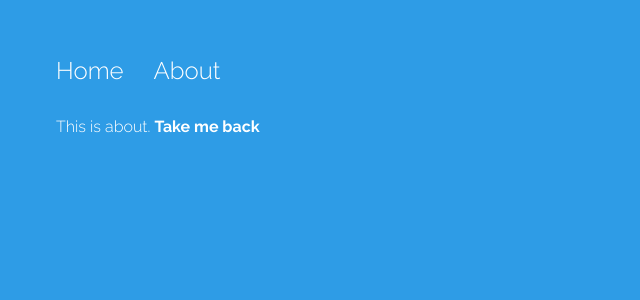
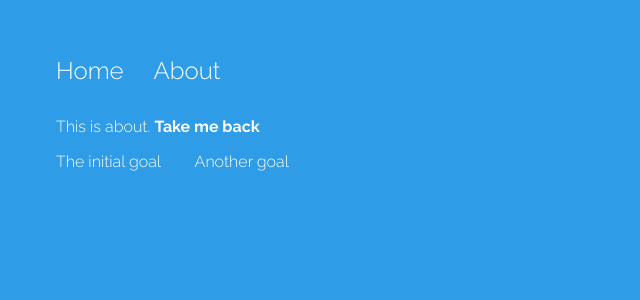
Before and after one commit to igoreskin/angular-ng5, an Angular app: page /about/48 in a window 1280 px wide. Shown: the top 300 px of the page, without its empty margins (0-640 px from the left). Built offline with nearby package versions, Linux system fonts and the light colour scheme.

Commit message:
data service

```diff
--- a/package.json
+++ b/package.json
@@ -20,7 +20,7 @@
     "@angular/platform-browser-dynamic": "~7.2.0",
     "@angular/router": "~7.2.0",
     "core-js": "^2.5.4",
-    "rxjs": "~6.3.3",
+    "rxjs": "^6.3.3",
     "tslib": "^1.9.0",
     "zone.js": "~0.8.26"
   },
--- a/src/app/about/about.component.html
+++ b/src/app/about/about.component.html
@@ -1,3 +1,9 @@
 <p>
   This is about. <a href="" (click)="sendMeHome()"><strong>Take me back</strong></a>
 </p>
+
+<ul>
+  <li *ngFor="let goal of goals">
+    {{goal}}
+  </li>
+</ul>
--- a/src/app/about/about.component.ts
+++ b/src/app/about/about.component.ts
@@ -1,19 +1,24 @@
 import { Component, OnInit } from '@angular/core';
 import { ActivatedRoute } from '@angular/router';
 import { Router } from '@angular/router';
+import { DataService } from '../data.service';
 
 @Component({
   selector: 'app-about',
   templateUrl: './about.component.html',
   styleUrls: ['./about.component.scss']
 })
+
 export class AboutComponent implements OnInit {
 
-  constructor(private route: ActivatedRoute, private router: Router) {
+  goals: any;
+
+  constructor(private route: ActivatedRoute, private router: Router, private _data: DataService) {
     this.route.params.subscribe(res => console.log(res.id))
    }
 
   ngOnInit() {
+    this._data.goal.subscribe(res => this.goals = res);
   }
 
   sendMeHome() {
--- a/src/app/app.module.ts
+++ b/src/app/app.module.ts
@@ -1,6 +1,7 @@
 import { BrowserModule } from '@angular/platform-browser';
 import { NgModule } from '@angular/core';
 
+import { DataService } from './data.service';
 import { BrowserAnimationsModule } from '@angular/platform-browser/animations';
 import { FormsModule } from '@angular/forms';
 import { AppRoutingModule } from './app-routing.module';
@@ -20,7 +21,7 @@
     FormsModule,
     BrowserAnimationsModule
   ],
-  providers: [],
+  providers: [DataService],
   bootstrap: [AppComponent]
 })
 export class AppModule { }
--- /dev/null
+++ b/src/app/data.service.ts
@@ -0,0 +1,18 @@
+import { Injectable } from '@angular/core';
+import { BehaviorSubject } from 'rxjs';
+
+@Injectable({
+  providedIn: 'root'
+})
+
+export class DataService {
+
+  private goals = new BehaviorSubject<any>(['The initial goal', 'Another goal']);
+  goal = this.goals.asObservable();
+
+  constructor() { }
+
+  changeGoal(goal) {
+    this.goals.next(goal);
+  }
+}
--- a/src/app/home/home.component.ts
+++ b/src/app/home/home.component.ts
@@ -1,5 +1,6 @@
 import { Component, OnInit } from '@angular/core';
 import { trigger, style, transition, animate, keyframes, query, stagger } from '@angular/animations';
+import { DataService } from '../data.service';
 
 @Component({
   selector: 'app-home',
@@ -35,12 +36,14 @@
   itemCount: number;
   btnText: string = 'Add an item';
   goalText: string = 'My first life goal';
-  goals = ['My first life goal', 'I want to climb a mountain', 'Go ice skating'];
+  goals = [];
 
-  constructor() { }
+  constructor(private _data: DataService) { }
 
   ngOnInit() {
     this.itemCount = this.goals.length;
+    this._data.goal.subscribe(res => this.goals = res);
+    this._data.changeGoal(this.goals);
   }
 
   addItem() {
@@ -50,10 +53,12 @@
 
     this.goalText = '';
     this.itemCount = this.goals.length;
+    this._data.changeGoal(this.goals);
   }
 
   removeItem(i) {
     this.goals.splice(i, 1)
+    this._data.changeGoal(this.goals);
   }
 
 }
```
Also changed, not shown: 1 other file (tests, documents, lock files or other folders).
